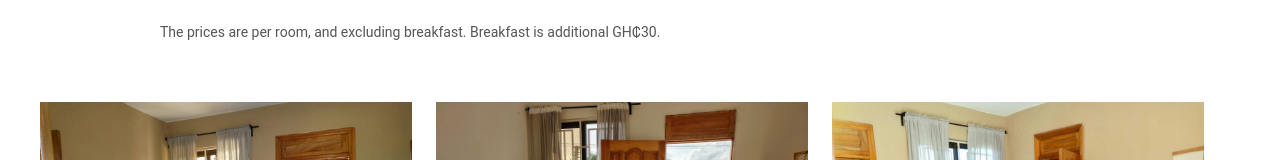
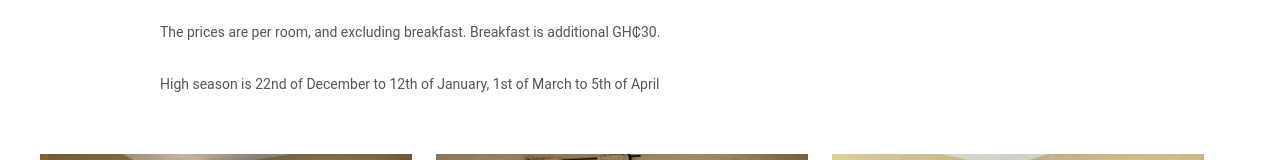
Before and after one commit to Banzaci/laughinggoat, a React (Create React App) app: page /rooms in a window 1280 px wide. Shown: the part 498-658 px from the top of the page. Built offline with nearby package versions, Linux system fonts and the light colour scheme.

Commit message:
Add text

```diff
--- a/src/Footer.tsx
+++ b/src/Footer.tsx
@@ -1,4 +1,3 @@
-import React from 'react';
 import styled from 'styled-components';
 import { faSun } from '@fortawesome/free-solid-svg-icons';
 import { FontAwesomeIcon } from '@fortawesome/react-fontawesome';
--- a/src/pages/BusuaBeach.tsx
+++ b/src/pages/BusuaBeach.tsx
@@ -1,4 +1,3 @@
-import React from 'react';
 import { faUmbrellaBeach } from '@fortawesome/free-solid-svg-icons';
 import { FontAwesomeIcon } from '@fortawesome/react-fontawesome';
 import { Main , Wrapper, Content, FontWrapper } from './components/Components';
--- a/src/pages/Contact.tsx
+++ b/src/pages/Contact.tsx
@@ -1,4 +1,3 @@
-import React from 'react';
 import { faMobileAlt } from '@fortawesome/free-solid-svg-icons';
 import { FontAwesomeIcon } from '@fortawesome/react-fontawesome';
 import { ImageWrapper, Image, Main, Wrapper, Content, FontWrapper } from './components/Components';
--- a/src/pages/Rooms.tsx
+++ b/src/pages/Rooms.tsx
@@ -1,4 +1,3 @@
-import React from 'react';
 import { faBed } from '@fortawesome/free-solid-svg-icons';
 import { FontAwesomeIcon } from '@fortawesome/react-fontawesome';
 import { Main , Wrapper, Content, FontWrapper } from './components/Components';
@@ -85,6 +84,7 @@ function Rooms() {
             <FontWrapper><FontAwesomeIcon icon={ faBed } size="3x" color="#666" /></FontWrapper>
             <Text smallMargin left text={ roomIngress[0] }/>
             <Text smallMargin left text={ roomIngress[1] }/>
+            <Text smallMargin left text={ roomIngress[2] }/>
             {/* <ThreeImages textImages={ roomsRow1 } rooms /> */}
             <ThreeImages textImages={ roomsRow2 } rooms />
           </Content>
--- a/src/pages/components/TextImage.tsx
+++ b/src/pages/components/TextImage.tsx
@@ -1,4 +1,3 @@
-import React from 'react';
 import styled from 'styled-components';
 import { ButtonGrey } from './Button';
 import { FontAwesomeIcon } from '@fortawesome/react-fontawesome';
--- a/src/pages/components/ThreeImages.tsx
+++ b/src/pages/components/ThreeImages.tsx
@@ -1,4 +1,3 @@
-import React from 'react';
 import styled from 'styled-components';
 
 const Wrapper = styled.div`
```
